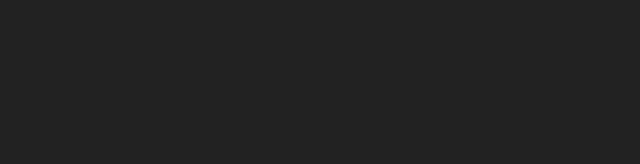
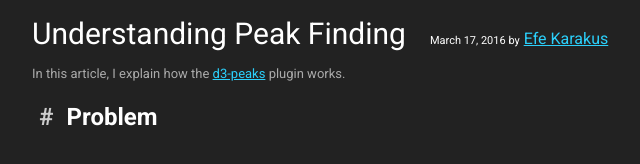
Before and after one commit to cinvoke/d3-peaks, a plain HTML site: page index.html in a window 1280 px wide. Shown: the whole page, without its empty margins (128-768 px from the left). Drawn offline with Linux system fonts and the light colour scheme.

Commit message:
title and header

```diff
--- a/index.html
+++ b/index.html
@@ -5,5 +5,26 @@
 <link href="./styles/d3-peaks.css" rel="stylesheet" type="text/css">
 </head>
 <body>
+
+<div class="header">
+<h1>Understanding Peak Finding</h1>
+<span>March 17, 2016 by</span>
+<a href="http://efekarakus.com" target="_blank">Efe Karakus</a>
+</div>
+
+<p>
+In this article, I explain how the
+<a href="https://github.com/efekarakus/d3-peaks" target="_blank">d3-peaks</a>
+plugin works.
+</p>
+
+<h2>
+<a href="#problem" name="problem">#</a>
+Problem
+</h2>
+
+<p>
+</p>
+
 </body>
 </html>
--- a/styles/d3-peaks.css
+++ b/styles/d3-peaks.css
@@ -1,3 +1,68 @@
+@import url(https://fonts.googleapis.com/css?family=Roboto:400,400italic,700);
 body {
   background: #222222;
+  font-family: 'Roboto', sans-serif;
+  font-weight: 400;
+  color: #aaa;
+  margin: 1em auto 4em auto;
+  width: 960px;
 }
+@media screen and (min-width: 320px) {
+  body {
+    width: 320px;
+    margin: 1em 1em 4em 1em;
+  }
+}
+@media screen and (min-width: 480px) {
+  body {
+    width: 480px;
+    margin: 1em auto 4em auto;
+  }
+}
+@media screen and (min-width: 768px) {
+  body {
+    width: 768px;
+    margin: 1em auto 4em auto;
+  }
+}
+@media screen and (min-width: 992px) {
+  body {
+    width: 960px;
+    margin: 1em auto 4em auto;
+  }
+}
+.header {
+  color: #fff;
+}
+.header h1 {
+  font-weight: 400;
+  font-size: 30px;
+  display: inline-block;
+  margin: 0;
+  text-rendering: optimizeLegibility;
+}
+.header span {
+  margin-left: 20px;
+  display: inline-block;
+  font-size: 11px;
+}
+a {
+  color: #2BD0FB;
+}
+h2 {
+  color: #fff;
+  text-rendering: optimizeLegibility;
+}
+h2 a {
+  color: #ccc;
+  right: 100%;
+  padding: 0 .3em;
+  text-decoration: none;
+}
+h2 a:hover {
+  text-decoration: underline;
+}
+p {
+  line-height: 1.5em;
+  font-size: 13px;
+}
--- a/styles/main.less
+++ b/styles/main.less
@@ -1,3 +1,67 @@
+@import url(https://fonts.googleapis.com/css?family=Roboto:400,400italic,700);
+
 body {
   background: #222222;
+  font-family: 'Roboto', sans-serif;
+  font-weight: 400;
+  color: #aaa;
+  margin: 1em auto 4em auto;
+  width: 960px;
+  @media screen {
+    @media (min-width: 320px) {
+      width: 320px;
+      margin: 1em 1em 4em 1em;
+    }
+    @media (min-width: 480px) {
+      width: 480px;
+      margin: 1em auto 4em auto;
+    }
+    @media (min-width: 768px) {
+      width: 768px;
+      margin: 1em auto 4em auto;
+    }
+    @media (min-width: 992px) {
+      width: 960px;
+      margin: 1em auto 4em auto;
+    }
+  }
 }
+
+.header {
+  color: #fff;
+  h1 {
+    font-weight: 400;
+    font-size: 30px;
+    display: inline-block;
+    margin: 0;
+    text-rendering: optimizeLegibility;
+  }
+  span {
+    margin-left: 20px;
+    display: inline-block;
+    font-size: 11px;
+  }
+}
+
+a {
+  color: #2BD0FB;
+}
+
+h2 {
+  a {
+    color: #ccc;
+    right: 100%;
+    padding: 0 .3em;
+    text-decoration: none;
+  }
+  a:hover {
+    text-decoration: underline;
+  }
+  color: #fff;
+  text-rendering: optimizeLegibility;
+}
+
+p {
+  line-height: 1.5em;
+  font-size: 13px;
+}
```
